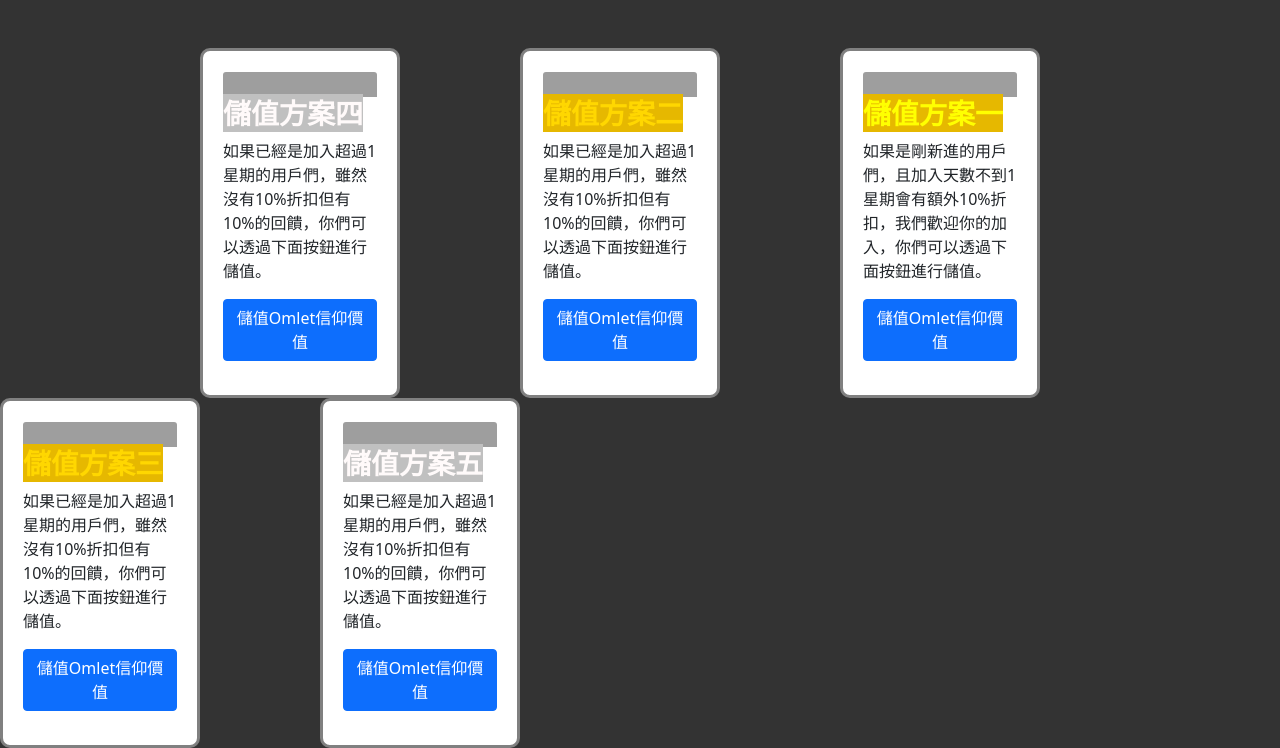
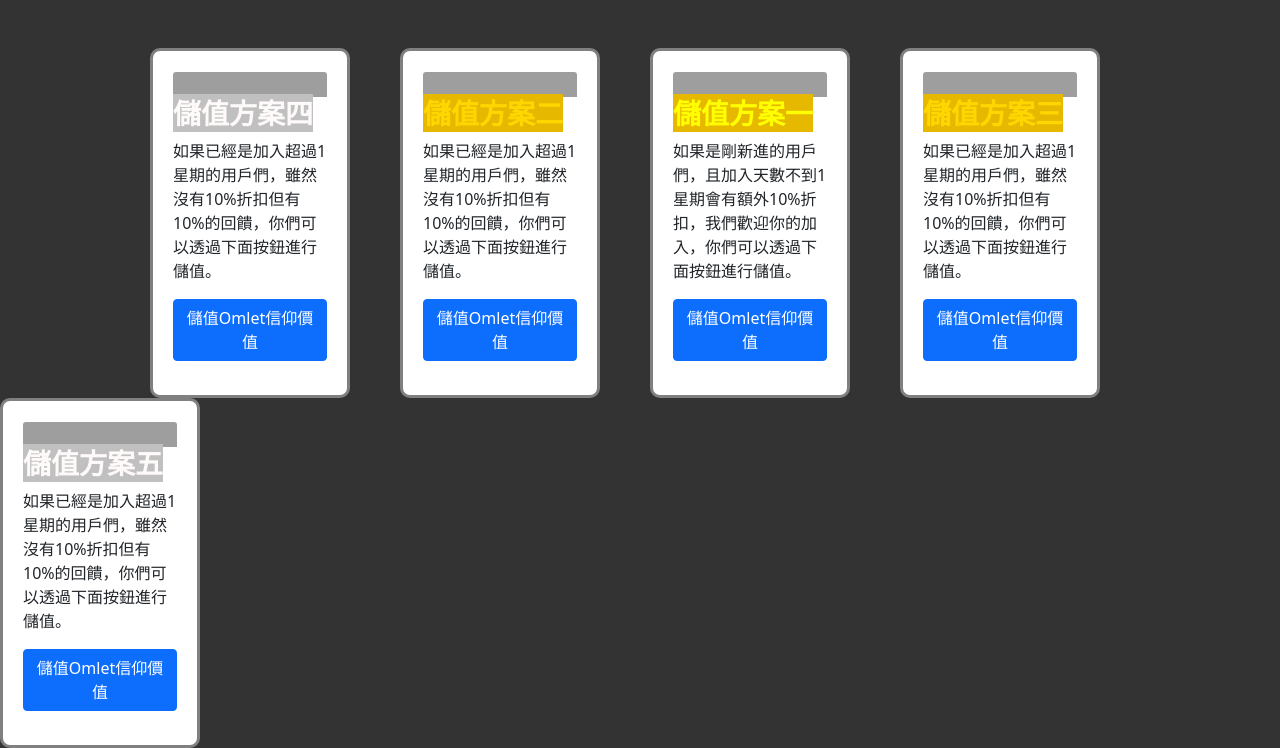
Before and after one commit to JeremyZun/miki, a Flask app: template templates/pay.html in a window 1280 px wide. Shown: the part 56-804 px from the top of the page. Run offline with Flask 2, Linux system fonts and the light colour scheme; the template is opened without the code that fills it, so the values that code supplies are empty; some libraries are stand-ins or nearby versions; grey boxes are pictures that could not be loaded.

Commit message:
Update pay.css

```diff
--- a/static/css/pay.css
+++ b/static/css/pay.css
@@ -9,7 +9,7 @@ body{
     padding:20px;
     border:3px gray solid;
     border-radius: 10px;
-    margin-right:120px;
+    margin-right:50px;
     float:left;
     }
 #card2{
@@ -20,7 +20,7 @@ body{
     padding:20px;
     border:3px gray solid;
     border-radius: 10px;
-    margin-right:120px;
+    margin-right:50px;
     float:left;
     }
 #card3{
@@ -31,7 +31,7 @@ body{
     padding:20px;
     border:3px gray solid;
     border-radius: 10px;
-    margin-right:120px;
+    margin-right:50px;
     float:left;
     }
 #card4{
@@ -42,8 +42,8 @@ body{
     padding:20px;
     border:3px gray solid;
     border-radius: 10px;
-    margin-left:200px;
-    margin-right:120px;
+    margin-left:150px;
+    margin-right:50px;
     float:left;
     }
 #card5{
@@ -54,6 +54,6 @@ body{
     padding:20px;
     border:3px gray solid;
     border-radius: 10px;
-    margin-right:120px;
+    margin-right:60px;
     float:left;
     }
```
